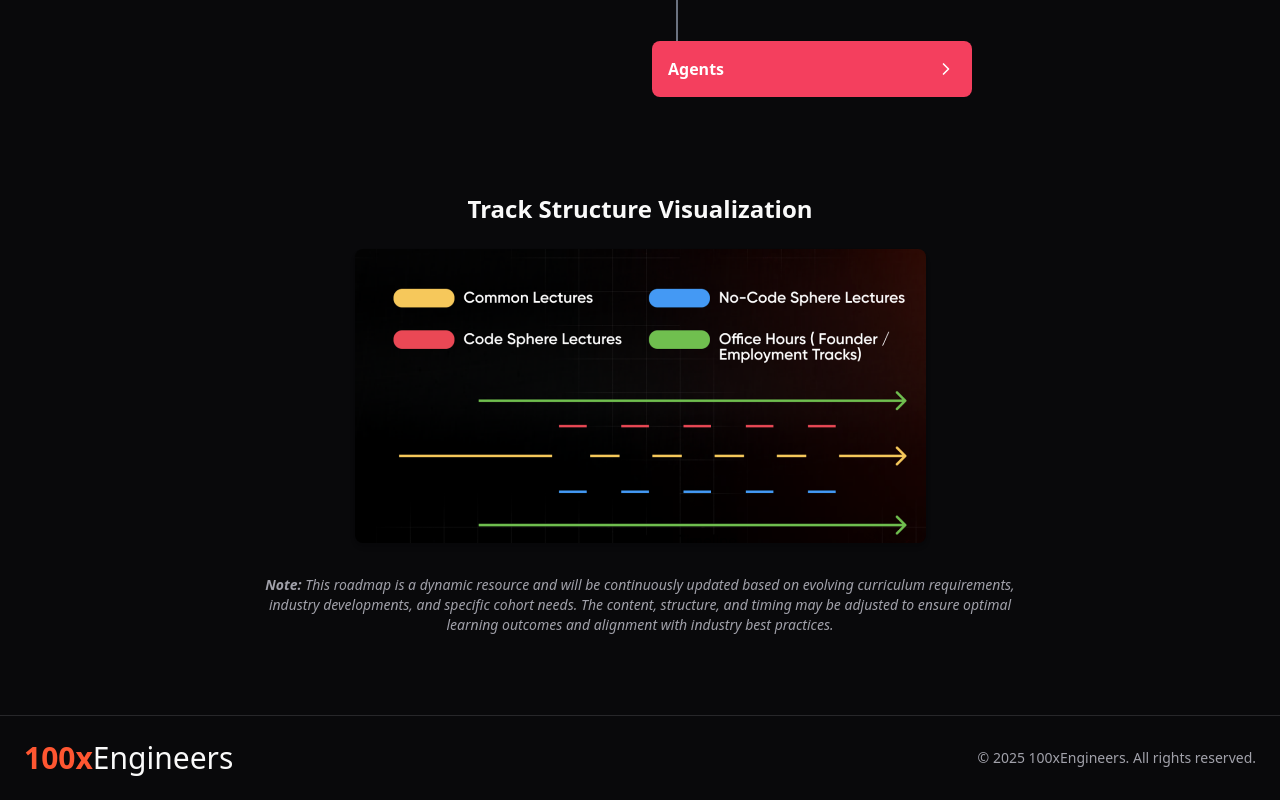
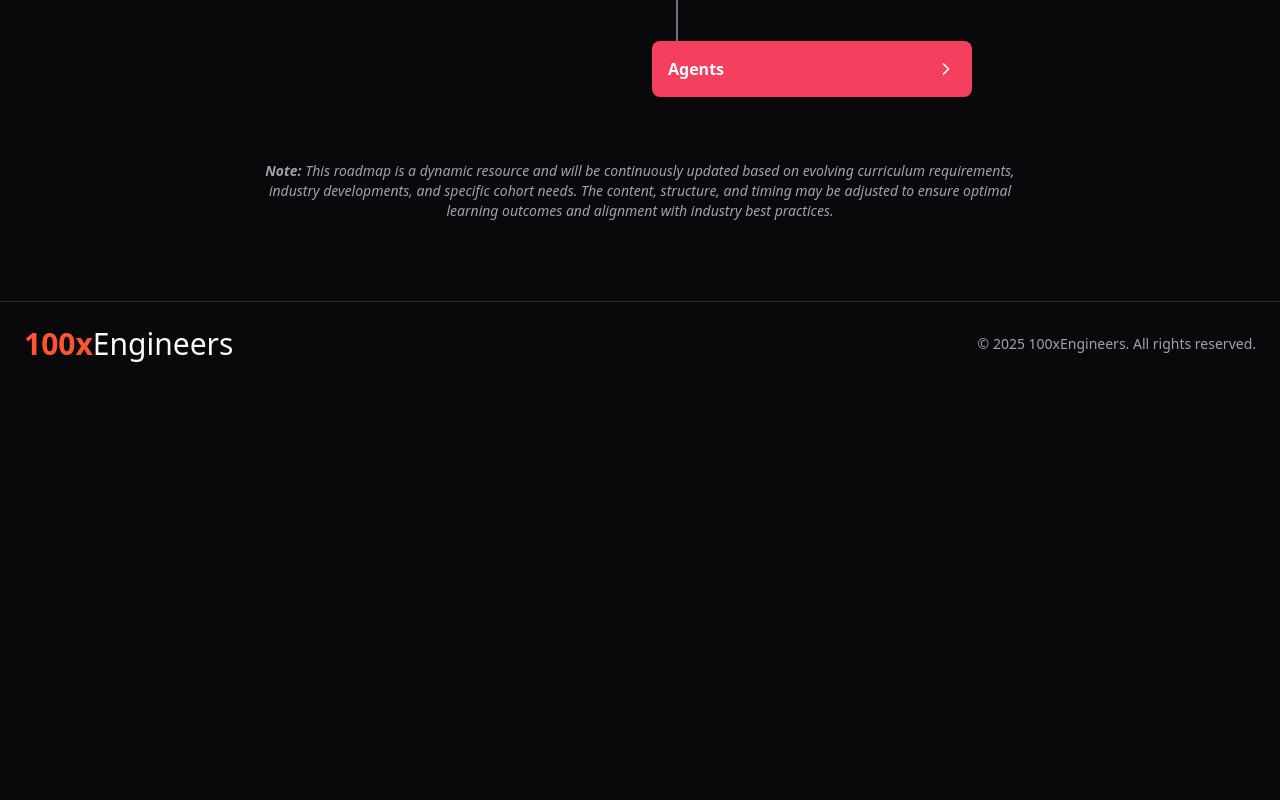
Before and after one commit to Ameen-Malik/llm-roadmap-visualizer, a React (Vite) app: page / in a window 1280 px wide. Shown: the part 708-1508 px from the top of the page. After the commit the page ends 1094 px from the top, so only its background shows below. Built offline with nearby package versions, Linux system fonts and the light colour scheme.

Commit message:
removed track visulization img

```diff
--- a/src/pages/Index.tsx
+++ b/src/pages/Index.tsx
@@ -88,18 +88,6 @@ const Index: React.FC = () => {
           </div>
         </div>
 
-        {/* Track visualization graphic */}
-        <div className="mt-16 mb-8">
-          <h2 className="text-xl md:text-2xl font-bold mb-6 text-center">Track Structure Visualization</h2>
-          <div className="flex justify-center">
-            <img
-              src="/lovable-uploads/72f54afa-7447-402e-ac55-f398ff49ef79.png"
-              alt="Track Structure Visualization"
-              className="max-w-full md:max-w-2xl rounded-lg shadow-md"
-            />
-          </div>
-        </div>
-
         {/* Disclaimer */}
         <div className="mt-8 mb-12 max-w-3xl mx-auto">
           <p className="text-muted-foreground text-sm text-center italic">
```
